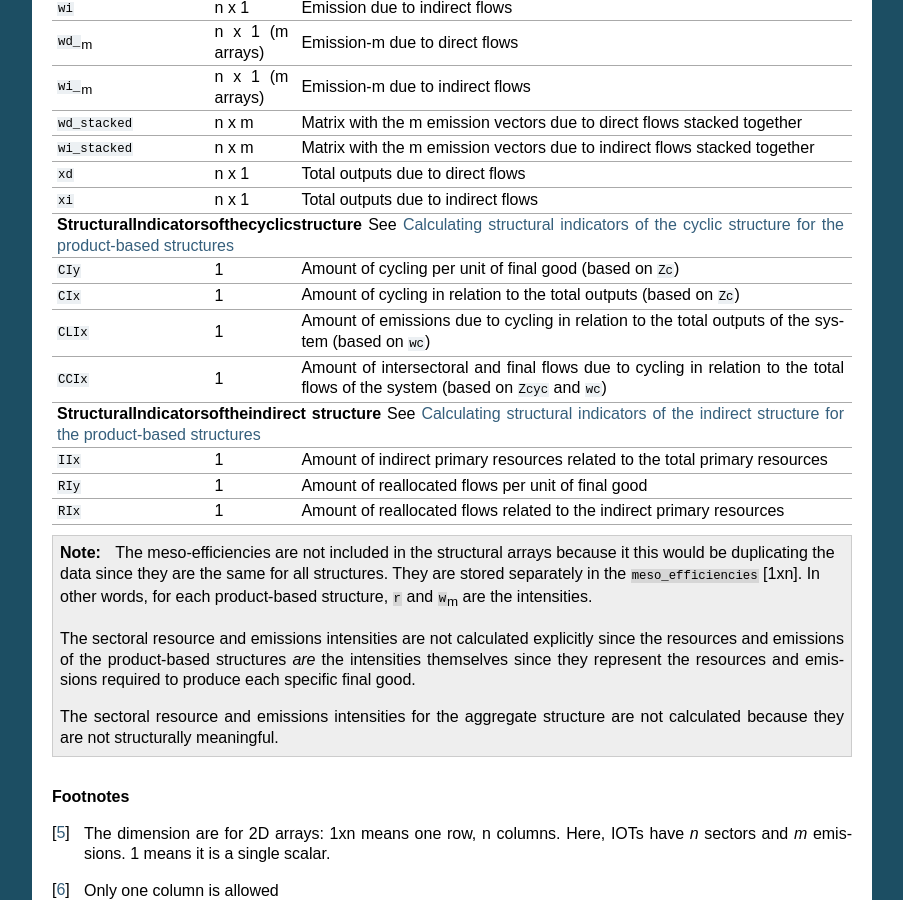
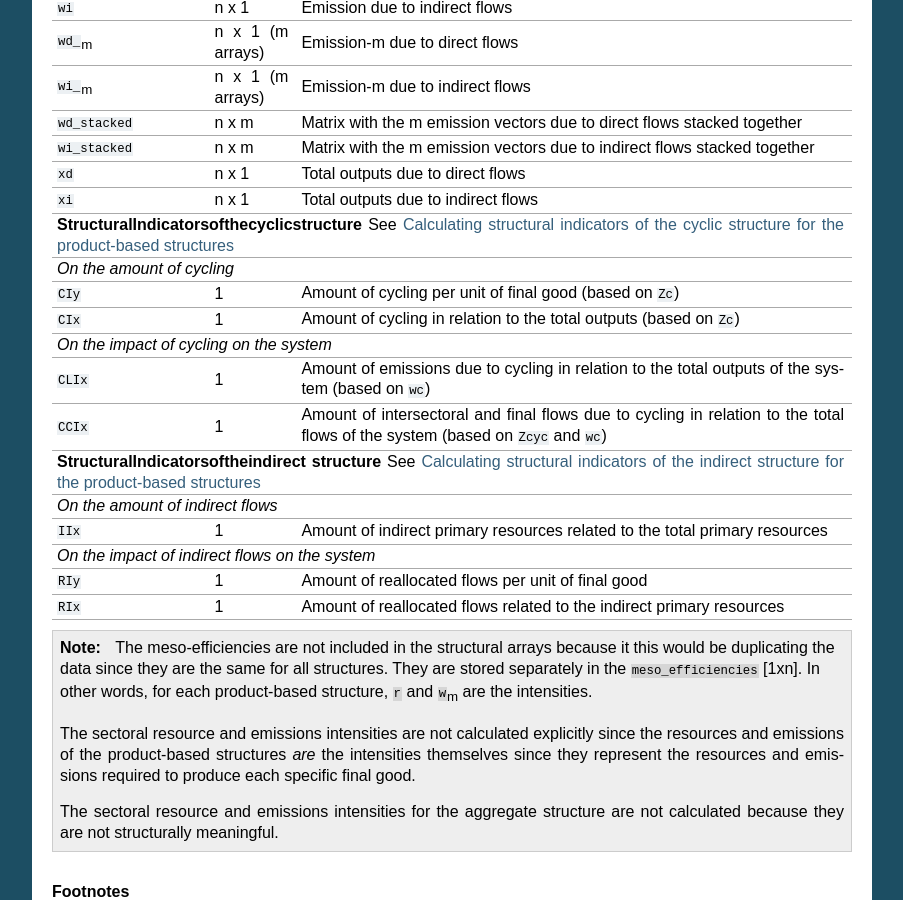
Before and after one commit to Friedsoap/MetabX, a Sphinx documentation site: the page built from DOC/source/internal_data_structure.rst, in a window 1280 px wide and 900 px high, scrolled down 2761 px. Shown: the whole window, without its empty margins (198-1101 px from the left). Built offline with Sphinx 7.4.7, drawn with Linux system fonts in a browser that asks for light colours.

Commit message:
added subtitle about indicators for DOCs

```diff
--- a/DOC/source/internal_data_structure.rst
+++ b/DOC/source/internal_data_structure.rst
@@ -262,11 +262,15 @@ The structure of ``actual_structure_dictionary`` and of each entry in ``product_
 | **Structural\ Indicators\ of\ the\ cyclic\ structure**                   |
 | See :ref:`cyc_indic`                                                     |
 +------------------------+------------+------------------------------------+
+| *On\  the\  amount\  of\  cycling*                                       |
++------------------------+------------+------------------------------------+
 | ``CIy``                | 1          | Amount of cycling per unit of      |
 |                        |            | final good (based on ``Zc``)       |
 +------------------------+------------+------------------------------------+
 | ``CIx``                | 1          | Amount of cycling in relation to   |
 |                        |            | the total outputs (based on ``Zc``)|
++------------------------+------------+------------------------------------+
+| *On\  the\  impact  of\  cycling\  on\  the\  system*                    |
 +------------------------+------------+------------------------------------+
 | ``CLIx``               | 1          | Amount of emissions due to cycling |
 |                        |            | in relation to the total outputs   |
@@ -280,9 +284,13 @@ The structure of ``actual_structure_dictionary`` and of each entry in ``product_
 | **Structural\ Indicators\ of\ the\ indirect structure**                  |
 | See :ref:`ind_indic`                                                     |
 +------------------------+------------+------------------------------------+
+| *On\  the\  amount\  of\  indirect\  flows*                              |
++------------------------+------------+------------------------------------+
 | ``IIx``                | 1          | Amount of indirect primary         |
 |                        |            | resources related to the total     |
 |                        |            | primary resources                  |
++------------------------+------------+------------------------------------+
+| *On\  the\  impact  of\  indirect\  flows\  on\  the\  system*           |
 +------------------------+------------+------------------------------------+
 | ``RIy``                | 1          | Amount of reallocated flows per    |
 |                        |            | unit of final good                 |
```
